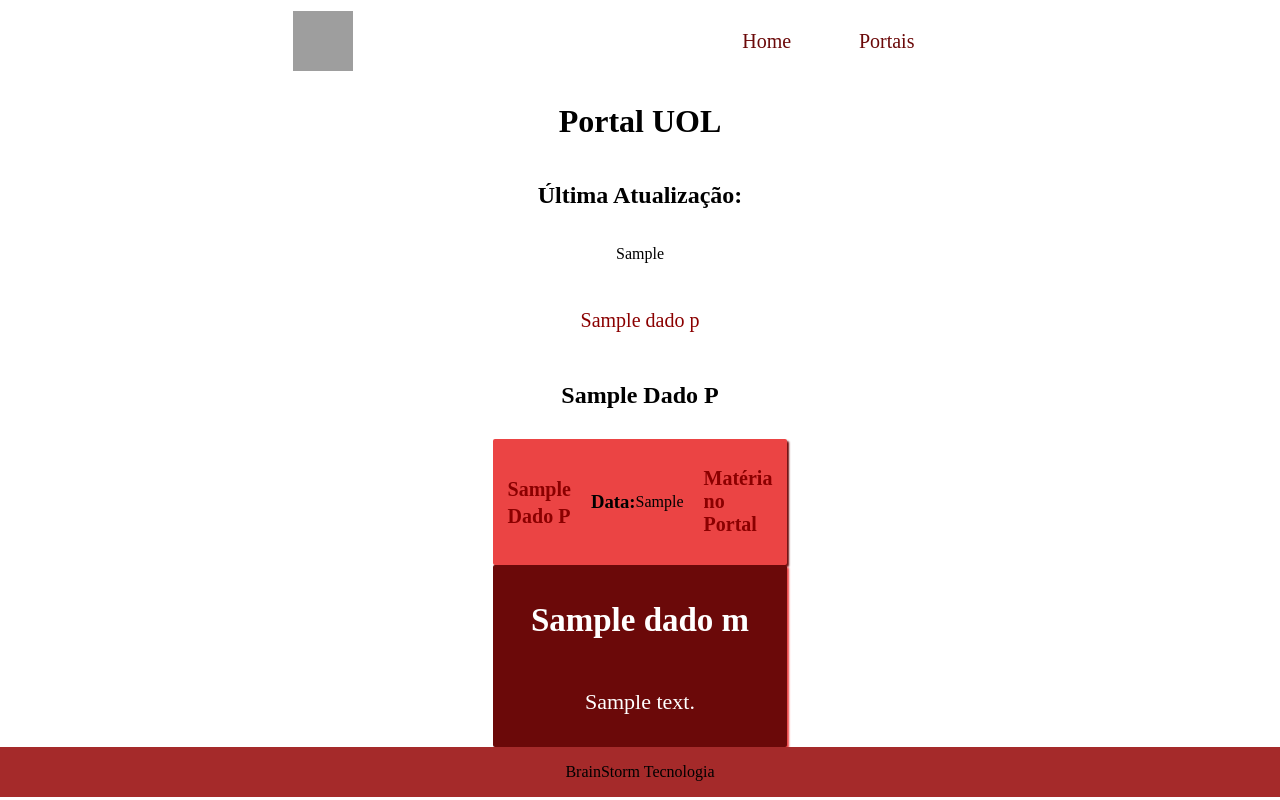
After one commit to Fat83dotcom/WebScrapingDjango, a Django app: template Core/templates/Core/noticiasUOL.html in a window 1280 px wide. The commit adds this page. Run offline with Django 3.2, Linux system fonts and the light colour scheme; the template is opened without the code that fills it: most values are stand-ins (such as "Sample title", 1, 10 or a date in 2020); grey boxes are pictures that could not be loaded.

Commit message:
Implementação do portal UOL - completo

```diff
--- /dev/null
+++ b/Core/templates/Core/noticiasUOL.html
@@ -0,0 +1,43 @@
+{%extends 'base.html'%}
+{%block titulo%} UOL{%endblock%}
+{%block conteudo%}
+<main class="conteudoPortais">
+    <h1>Portal UOL</h1>
+    <div class="conteudoPortais">
+        <h2>Última Atualização:</h2>
+        <p>{{dadosAtualizacao.dt_hr_pesquisa}}</p>
+    </div>
+    <section class="conteudoPortais">
+        {%for dadoP in dadosPortal%}
+            <nav class="conteudoPortais">
+                <div class="navNoticias">
+                    {%for dado in dadosPortal%}
+                        <a href="#{{dado.nome_sessao}}">{{dado.nome_sessao}}</a>
+                    {%endfor%}
+                </div>
+            </nav>
+            <h2 id="{{dadoP.nome_sessao}}">{{dadoP.nome_sessao|title}}</h2>
+            {%for dadoM in dadosMateria%}
+                {%if dadoM.referencia_site_id == dadoP.id_pk%}
+                    <div class="conteinercabecalhoMaterias">
+                        <div>
+                            <h2><a href="#{{dadoP.nome_sessao}}">{{dadoP.nome_sessao|title}}</a></h2>
+                        </div>
+                        <div>
+                            <h3>Data: </h3>
+                            <p>{{dadoM.dt_materia}}</p>
+                        </div>
+                        <div>
+                            <h3><a href="{{dadoM.link_materia}}" target="_blank">Matéria no Portal</a> </h3>
+                        </div>
+                    </div>
+                    <div class="conteinerTexto conteudoPortais">
+                        <h2>{{dadoM.titulo_materia}}</h2>
+                        <p>{{dadoM.texto_materia}}</p>
+                    </div>
+                {%endif%}
+            {%endfor%}
+        {%endfor%}
+    </section>
+</main>
+{%endblock%}
--- a/Core/urls.py
+++ b/Core/urls.py
@@ -5,4 +5,5 @@
     path('', views.index, name='index'),
     path('cnn/', views.coreCnn, name='cnn'),
     path('g1/', views.coreG1, name='g1'),
+    path('uol/', views.coreUOL, name='uol'),
 ]
--- a/templates/parciais/_header.html
+++ b/templates/parciais/_header.html
@@ -15,6 +15,7 @@
               <ul>
                 <li><a href="{% url 'cnn'%}">CNN</a></li>
                 <li><a href="{% url 'g1'%}">G1</a></li>
+                <li><a href="{% url 'uol'%}">UOL</a></li>
               </ul>
             </li>
             <li class="sNivel">
```
Also changed, not shown: Core/models.py (+36 -6 lines), Core/views.py (+19 -2 lines), Core/migrations/0005_materiasportaluol_portaluol.py (added).
